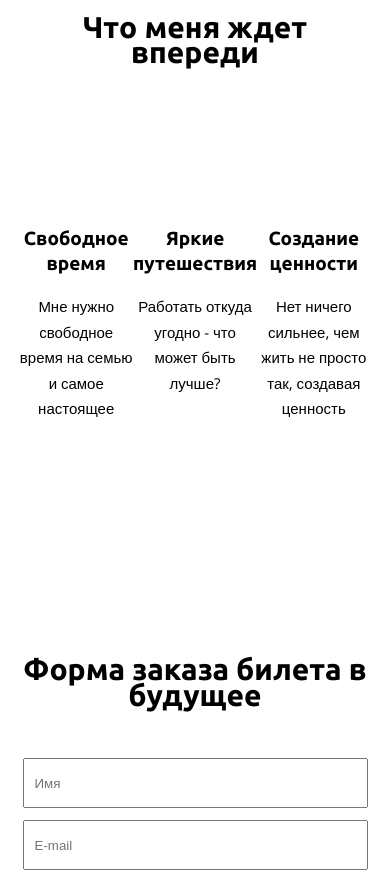
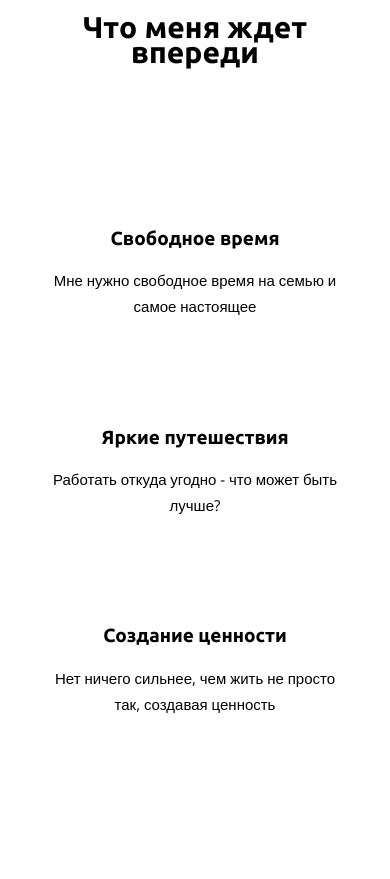
Before and after one commit to alex8belov/wayup-home, a plain HTML site: page index.html in a window 390 px wide. Shown: the part 880-1759 px from the top of the page. Drawn offline with nearby package versions, Linux system fonts and the light colour scheme.

Commit message:
adaptive fix

```diff
--- a/css/main.css
+++ b/css/main.css
@@ -150,10 +150,10 @@ a, h1, h2, h3, div, p, button, form, input {
     .bags {
         margin: 0 auto;
     }
-    .btn {
-        text-align: center;
+    .list-items {
+        flex-direction: column;
+        align-items: center;
     }
-
 }
 
 @media screen and (max-width: 768px) {
```
